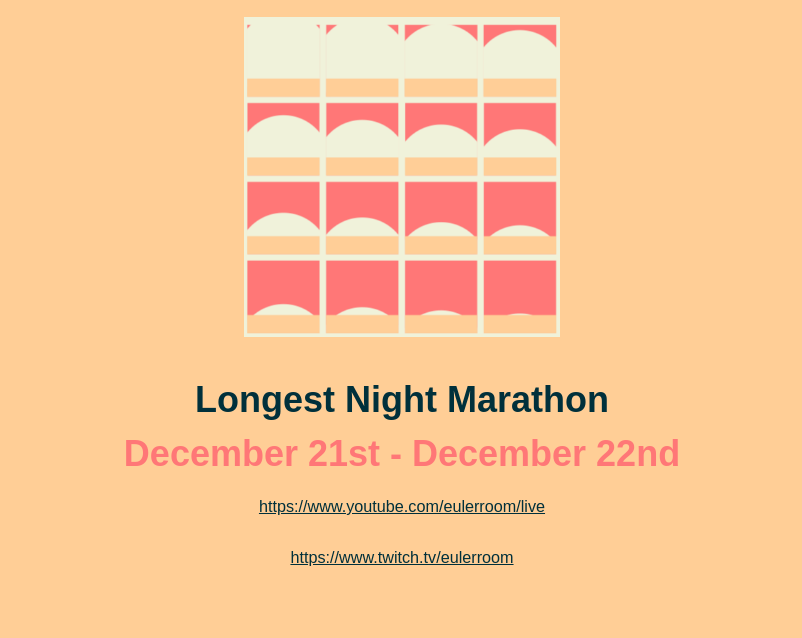
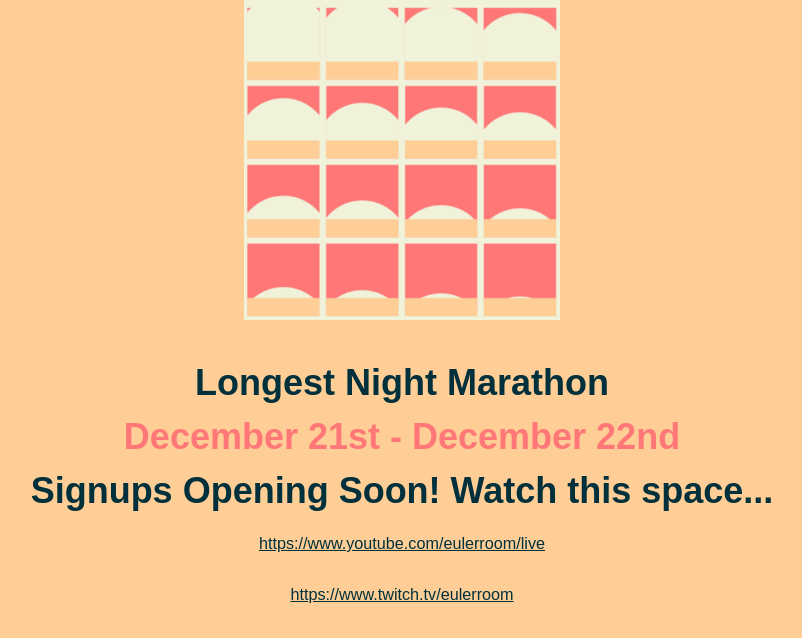
Before and after one commit to thgrund/muxy-frontend, a React (Create React App) app: page / in a window 1280 px wide. Shown: the top 638 px of the page, without its empty margins (238-1040 px from the left). Built offline with nearby package versions, Linux system fonts and the light colour scheme; no server answers.

Commit message:
add some sign up info

```diff
--- a/src/app/components/EventHeader.tsx
+++ b/src/app/components/EventHeader.tsx
@@ -7,6 +7,7 @@ function EventHeader(): ReactElement {
             <img src={logo} className="App-logo" alt="logo" />
             <h1>Longest Night Marathon</h1>
             <h2>December 21st - December 22nd</h2>
+            <h3>Signups Opening Soon! Watch this space...</h3>
             <p className="link-paragraph"><a href={"https://www.youtube.com/eulerroom/live"}>https://www.youtube.com/eulerroom/live</a></p>
             <p className="link-paragraph"><a href={"https://www.twitch.tv/eulerroom"}>https://www.twitch.tv/eulerroom</a></p>
         </header>
```
